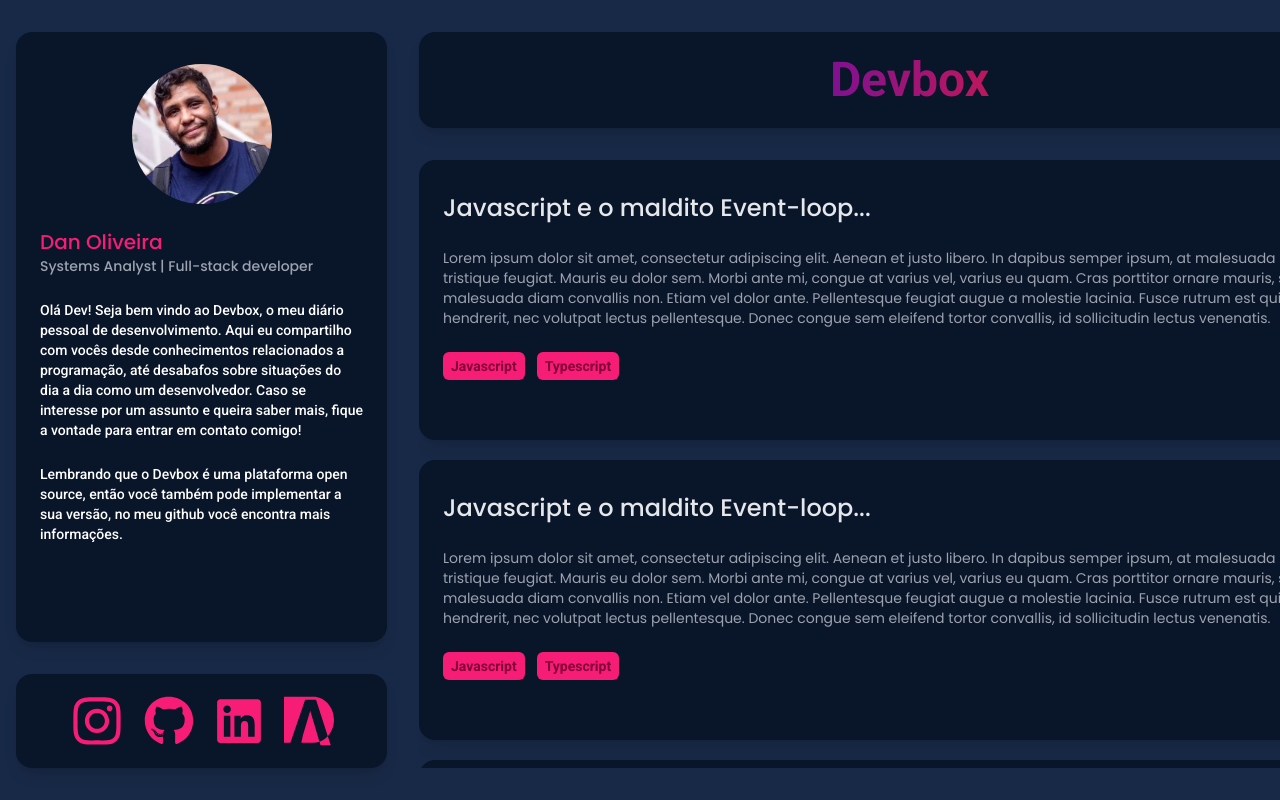
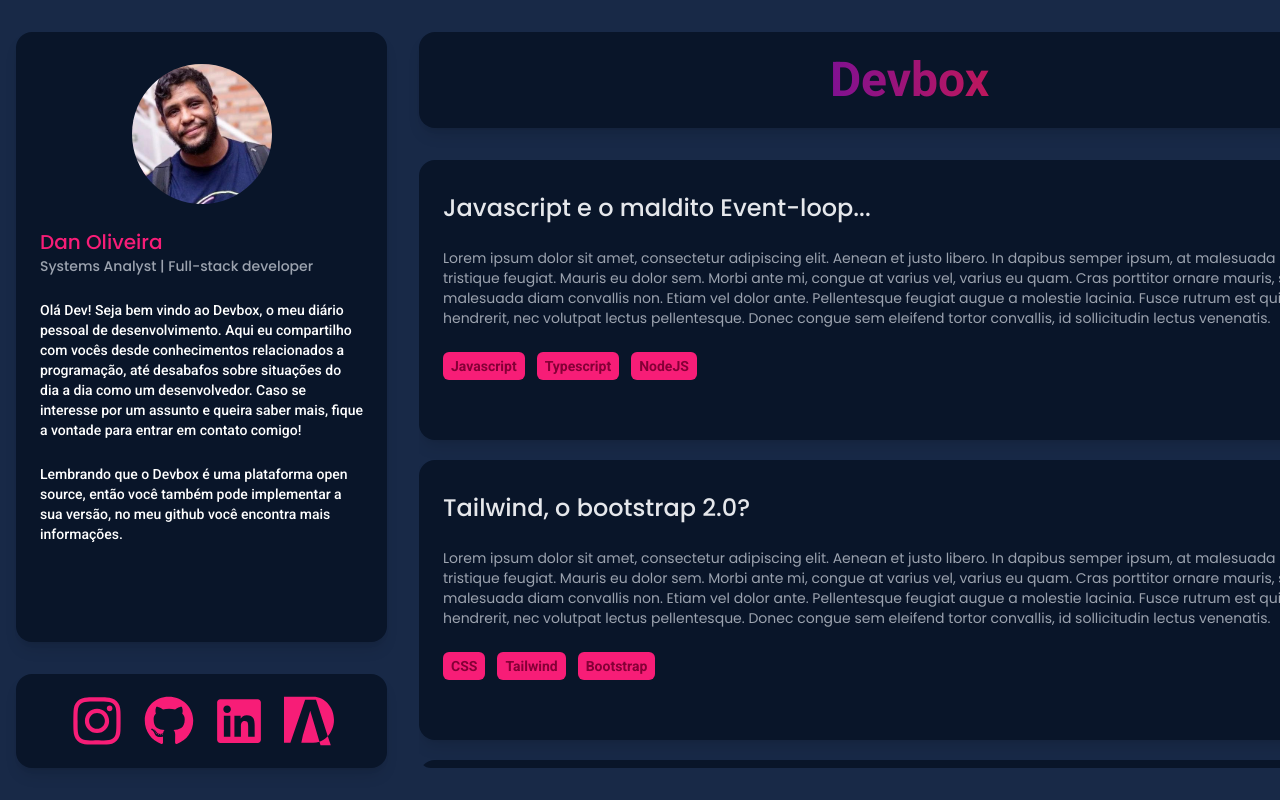
Before and after one commit to DanOliveira18/devbox, a Next.js app: page /home in a window 1280 px wide. Shown: the top 800 px of the page. Built offline with nearby package versions, Linux system fonts and the light colour scheme.

Commit message:
some styles on post list

```diff
--- a/src/app/home/_components/PostBrief/PostBrief.tsx
+++ b/src/app/home/_components/PostBrief/PostBrief.tsx
@@ -11,7 +11,7 @@
     <Card
       w={981}
       h={280}
-      className="box-border flex min-h-[280px] min-w-[981px] cursor-pointer flex-col gap-6 px-6 py-8"
+      className="hover:bg-dark-blue-selected box-border flex min-h-[280px] min-w-[981px] cursor-pointer flex-col gap-6 px-6 py-8 transition-all"
     >
       <h1 className="font-poppins text-2xl font-medium text-gray-200">
         {title}
--- a/src/app/home/_components/PostList/PostList.tsx
+++ b/src/app/home/_components/PostList/PostList.tsx
@@ -8,19 +8,25 @@
       title: "Javascript e o maldito Event-loop...",
       description:
         "Lorem ipsum dolor sit amet, consectetur adipiscing elit. Aenean et justo libero. In dapibus semper ipsum, at malesuada lacus tristique feugiat. Mauris eu dolor sem. Morbi ante mi, congue at varius vel, varius eu quam. Cras porttitor ornare mauris, sed malesuada diam convallis non. Etiam vel dolor ante. Pellentesque feugiat augue a molestie lacinia. Fusce rutrum est quis diam hendrerit, nec volutpat lectus pellentesque. Donec congue sem eleifend tortor convallis, id sollicitudin lectus venenatis.",
-      tags: ["Javascript", "Typescript"],
+      tags: ["Javascript", "Typescript", "NodeJS"],
     },
     {
-      title: "Javascript e o maldito Event-loop...",
+      title: "Tailwind, o bootstrap 2.0?",
       description:
         "Lorem ipsum dolor sit amet, consectetur adipiscing elit. Aenean et justo libero. In dapibus semper ipsum, at malesuada lacus tristique feugiat. Mauris eu dolor sem. Morbi ante mi, congue at varius vel, varius eu quam. Cras porttitor ornare mauris, sed malesuada diam convallis non. Etiam vel dolor ante. Pellentesque feugiat augue a molestie lacinia. Fusce rutrum est quis diam hendrerit, nec volutpat lectus pellentesque. Donec congue sem eleifend tortor convallis, id sollicitudin lectus venenatis.",
-      tags: ["Javascript", "Typescript"],
+      tags: ["CSS", "Tailwind", "Bootstrap"],
     },
     {
-      title: "Javascript e o maldito Event-loop...",
+      title: "Next.JS até que é maneiro",
       description:
         "Lorem ipsum dolor sit amet, consectetur adipiscing elit. Aenean et justo libero. In dapibus semper ipsum, at malesuada lacus tristique feugiat. Mauris eu dolor sem. Morbi ante mi, congue at varius vel, varius eu quam. Cras porttitor ornare mauris, sed malesuada diam convallis non. Etiam vel dolor ante. Pellentesque feugiat augue a molestie lacinia. Fusce rutrum est quis diam hendrerit, nec volutpat lectus pellentesque. Donec congue sem eleifend tortor convallis, id sollicitudin lectus venenatis.",
-      tags: ["Javascript", "Typescript"],
+      tags: ["React.JS", "Next.JS", "Typescript"],
+    },
+    {
+      title: "Vamos falar sobre CSS",
+      description:
+        "Lorem ipsum dolor sit amet, consectetur adipiscing elit. Aenean et justo libero. In dapibus semper ipsum, at malesuada lacus tristique feugiat. Mauris eu dolor sem. Morbi ante mi, congue at varius vel, varius eu quam. Cras porttitor ornare mauris, sed malesuada diam convallis non. Etiam vel dolor ante. Pellentesque feugiat augue a molestie lacinia. Fusce rutrum est quis diam hendrerit, nec volutpat lectus pellentesque. Donec congue sem eleifend tortor convallis, id sollicitudin lectus venenatis.",
+      tags: ["CSS", "SASS"],
     },
   ];
 
@@ -31,7 +37,7 @@
           Devbox
         </h1>
       </Card>
-      <div className="no-scrollbar flex flex-col gap-5 overflow-auto">
+      <div className="no-scrollbar flex flex-col gap-5 overflow-auto rounded-xl">
         {dummyData.map(({ description, tags, title }, index) => (
           <PostBrief
             key={index}
--- a/tailwind.config.js
+++ b/tailwind.config.js
@@ -13,6 +13,7 @@
           100: "#801191",
         },
         "dark-blue": "#091529",
+        "dark-blue-selected": "#0B1A34",
         "light-blue": "#182947",
       },
       fontFamily: {
```
